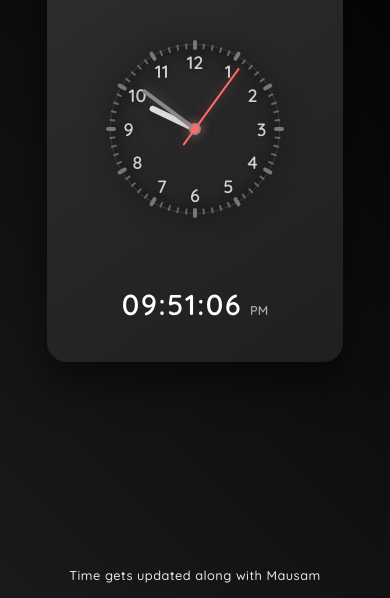
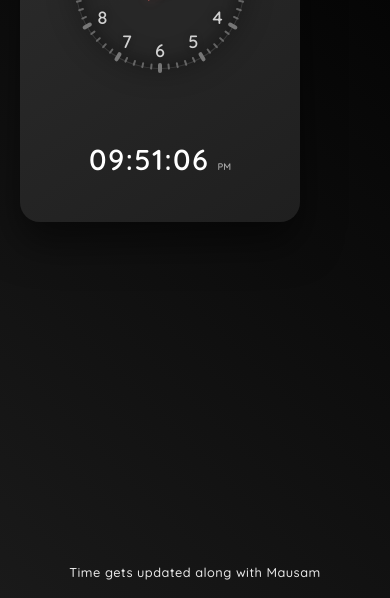
Before and after one commit to mausam-005/clock-app, a plain HTML site: page index.html in a window 390 px wide. Shown: the part 246-844 px from the top of the page. Drawn offline with Linux system fonts and the light colour scheme.

Commit message:
Fixed my code

```diff
--- a/style.css
+++ b/style.css
@@ -8,22 +8,20 @@
 body {
     background: linear-gradient(45deg, #1a1a1a, #0d0d0d, #000000);
     height: 100vh;
-    display: flex;
-    flex-direction: column;
+    margin: 0;
+    padding: 0;
     position: relative;
     overflow: hidden;
     color: #f5f5f5;
 }
 
 .app {
-    flex: 1;
     display: flex;
     flex-direction: column;
-    justify-content: center;
-    align-items: center;
+    justify-content: space-between;
+    height: calc(100vh - 60px);
     padding: 20px;
-    min-height: 0;
-    overflow-y: auto;
+    box-sizing: border-box;
 }
 
 .clock {
@@ -41,7 +39,6 @@ body {
     opacity: 0;
     animation: fadeIn 1s ease-out 0.3s forwards;
     transition: all 0.3s ease;
-    margin-bottom: 20px;
 }
 
 @keyframes fadeIn {
@@ -231,10 +228,12 @@ body {
 }
 
 .footer {
+    position: absolute;
+    bottom: 0;
+    left: 0;
+    right: 0;
     text-align: center;
     padding: 10px 0;
-    width: 100%;
-    flex-shrink: 0;
 }
 
 .footer-text {
@@ -274,14 +273,11 @@ body {
     transform: scaleX(1);
 }
 
+/* responsive */
 @media (max-width: 600px) {
-    .app {
-        padding: 15px;
-    }
-
     .clock {
         padding: 25px;
-        max-width: 90%;
+        max-width: 450px;
     }
 
     .analog-clock {
@@ -325,17 +321,14 @@ body {
     }
 
     .footer-text {
-        font-size: 0.9rem;
+        font-size: 0.8rem;
     }
 }
 
 @media (max-width: 400px) {
-    .app {
-        padding: 10px;
-    }
-
     .clock {
-        padding: 20px;
+        padding: 25px;
+        max-width: 300px;
     }
 
     .analog-clock {
@@ -375,11 +368,6 @@ body {
     }
 
     .digital-clock .ampm {
-        font-size: 0.8rem;
-    }
-
-    .footer-text {
-        font-size: 0.8rem;
-        padding: 5px 10px;
+        font-size: 0.6rem;
     }
 }
```
